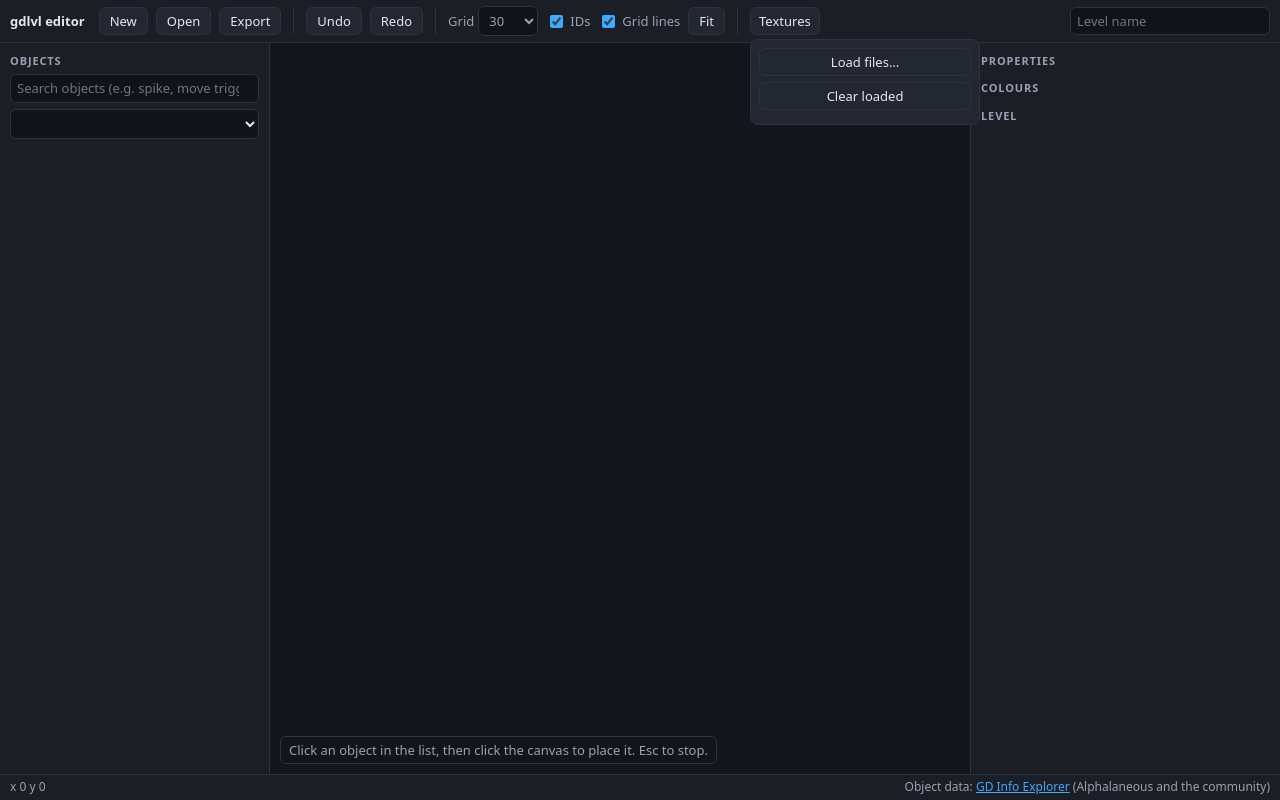
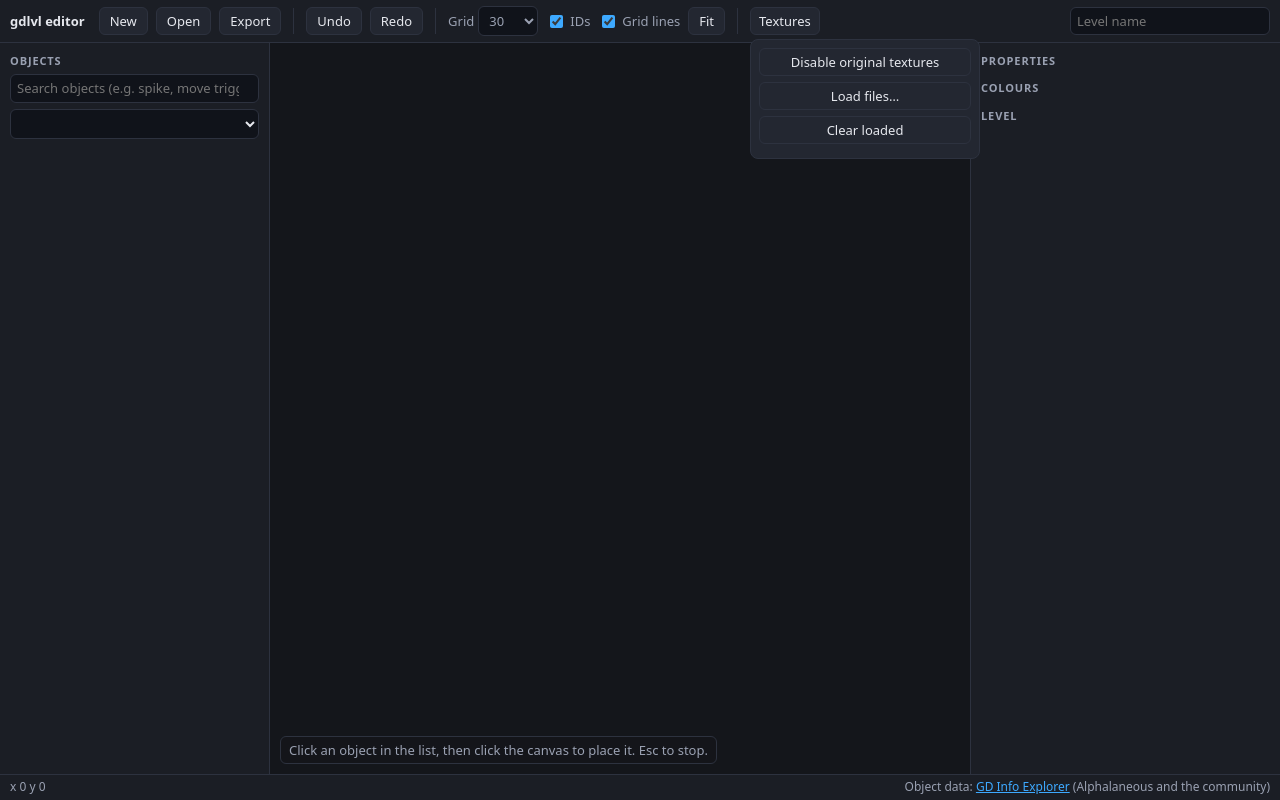
Before and after one commit to MegaCode111REAL/gdlvl.js, a website: page web/index.html in a window 1280 px wide. Both pictures are taken after a click on the heading "Textures". Drawn offline with Linux system fonts and the light colour scheme; no server answers.

Commit message:
Add original texture toggle to editor

```diff
--- a/web/index.html
+++ b/web/index.html
@@ -31,6 +31,7 @@
   <details id="tex-menu">
     <summary>Textures</summary>
     <div class="menu">
+      <button id="btn-original-textures">Disable original textures</button>
       <button id="btn-tex-load">Load files…</button>
       <button id="btn-tex-clear">Clear loaded</button>
       <small id="tex-info"></small>
```
